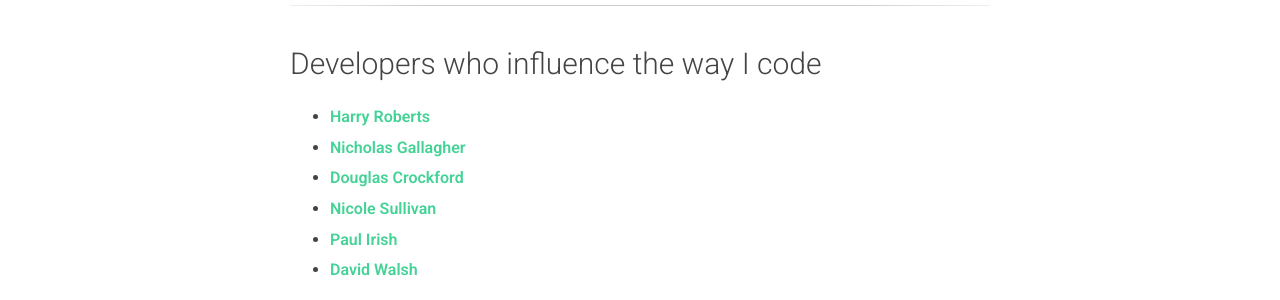
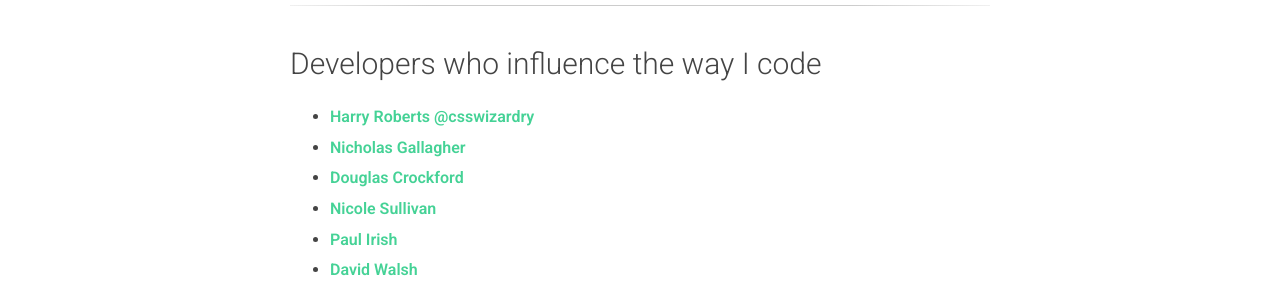
Before and after one commit to rbrtsmith/rbrtsmith.github.io, a Jekyll site: the page built from about/index.html, in a window 1280 px wide and 900 px high, scrolled down 1913 px. Shown: the part 350-650 px from the top of the window. Built offline with Jekyll 4.4.1, drawn with Linux system fonts in a browser that asks for light colours; comment, search, counter and statistics services are not loaded.

Commit message:
Update index.html

```diff
--- a/about/index.html
+++ b/about/index.html
@@ -93,7 +93,7 @@
 		</header>
 		<ul>
 			<li>
-				<a href="http://csswizardry.com/">Harry Roberts</a>
+				<a href="http://csswizardry.com/">Harry Roberts</a> <a href="http://twitter.com/csswizardry">@csswizardry</a>
 			</li>
 			<li>
 				<a href="http://nicolasgallagher.com/">Nicholas Gallagher</a>
```
